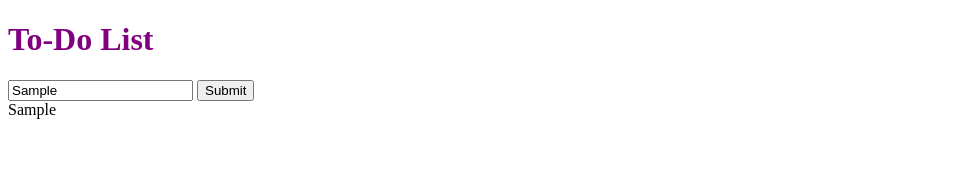
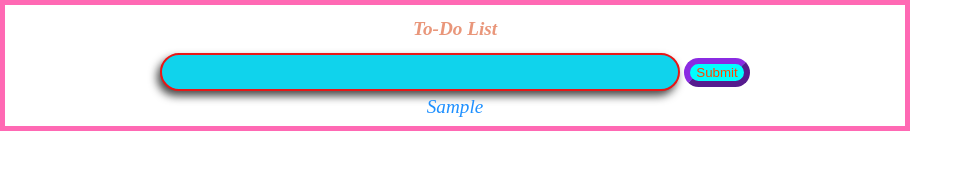
Before and after one commit to asatt003/To-Do-List, a plain HTML site: page index.html in a window 1280 px wide. Both pictures are taken after typing "Sample" into the empty fields and a click on the button "Submit". Shown: the whole page, without its empty margins (0-973 px from the left). Drawn offline with Linux system fonts and the light colour scheme.

Commit message:
Final build.

```diff
--- a/index.html
+++ b/index.html
@@ -1,4 +1,4 @@
-<!DOCTYPE html>
+<!-- <!DOCTYPE html>
 <html lang="en">
 <title>To-Do List</title>
 <head>
@@ -14,4 +14,23 @@
     <div id="todoListContainer" ></div>
     <script src="./index.js"></script>
 </body>
+</html> -->
+
+<!DOCTYPE html>
+<html lang="en">
+<title>To-Do List</title>
+<head>
+    <h1>To-Do List</h1>
+    <meta charset="UTF-8">
+    <meta name="viewport" content="width=device-width, initial-scale=1.0">
+    <link rel="stylesheet" href="./style.css">
+</head>
+<body>
+    <center>
+    <input id="name" type="text" value="">
+    <button id="btn" class="button"> Submit</button>
+    <div id="todoListContainer" ></div>
+    <script src="./index.js"></script>
+    </center>
+</body>
 </html>
--- a/index.js
+++ b/index.js
@@ -1,4 +1,4 @@
-let nameField = document.querySelector('#name');
+/*let nameField = document.querySelector('#name');
 let userInput = "";
 var userInputArray = [];
 function itemConstructor(inputArray) {
@@ -17,4 +17,31 @@ btn.addEventListener("click", () => {
   userInputArray.push(userInput);
   itemConstructor(userInputArray);
   //console.log(userInputArray);
+});*/
+
+let nameField = document.querySelector('#name');
+let userInput = { text: "", identifier: 0 };
+let count = 0;
+var userInputArray = [];
+function itemConstructor(inputArray, count) {
+  let newContainer = document.querySelector('#todoListContainer');
+  let newElement = document.createElement('div');
+  newElement.setAttribute("id", count);
+  newElement.setAttribute("class", "Item");
+  newElement.innerHTML = (inputArray[(inputArray.length - 1)]).text;
+  newElement.addEventListener("click", () => newContainer.removeChild(newElement));
+  newContainer.appendChild(newElement);
+  return;
+};
+nameField.addEventListener(
+  "input",
+  (eventObject) => {userInput.text = eventObject.target.value}
+);
+let btn = document.querySelector('#btn');
+btn.addEventListener("click", () => {
+  count++;
+  userInput.identifier = count;
+  userInputArray.push(userInput);
+  itemConstructor(userInputArray, count);
+  document.getElementById('name').value = "";
 });
--- a/style.css
+++ b/style.css
@@ -1,4 +1,80 @@
 h1 {
-    align-content: center;
-    color: purple;
+    font-size: larger;
+    font-style: italic;
+    text-align: center;
+    color:darksalmon;
   }
+
+  body {
+    margin: 0;
+    flex: 0 1 auto;
+    align-self: auto;
+    width: 100%;
+    max-width: 900px;
+    height: 100%;
+    max-height: 600px;
+    border-width:medium;
+    border-style: ridge;
+    border-color:midnightblue;
+    padding-bottom: 8px;
+  }
+
+.Item {
+    font-size: larger;
+    padding-top: 5px;
+    font-style: italic;
+    text-align: center;
+    color:dodgerblue;
+    border:blueviolet;
+    border-width: 2px;
+}
+
+.Item:hover {
+    color:tomato;
+    text-shadow: 300px 0px 2px #C486CE;
+
+}
+input {
+        margin: auto;
+        width: 500px;
+        text-align: center;
+        padding: 8px;
+        font-size: 16px;
+        border-width: 2px;
+        border-color: #e91616;
+        background-color: #10d3ec;
+        color: #e91616;
+        border-style: solid;
+        border-radius: 24px;
+        box-shadow: -3px 5px 8px rgba(14,14,14,.75);
+        text-shadow: 6px 8px 5px rgba(66,66,66,.50);
+   }
+    .css-input:focus {
+        outline:none;
+   }
+.button {
+    border-color: blueviolet;
+    background-color: aqua;
+    color:orangered;
+    border-width: 6px;
+    border-radius: 24px;
+}
+
+.button:hover {
+    color:crimson;
+    background-color:chartreuse;
+    border-color: lightpink;
+}
+
+input:hover {
+    color:fuchsia;
+    background-color:chartreuse;
+    border-color: lightpink;
+    font-family: cursive;
+}
+
+body:hover {
+    border-width:thick;
+    border-style:solid;
+    border-color: hotpink;
+}
```
